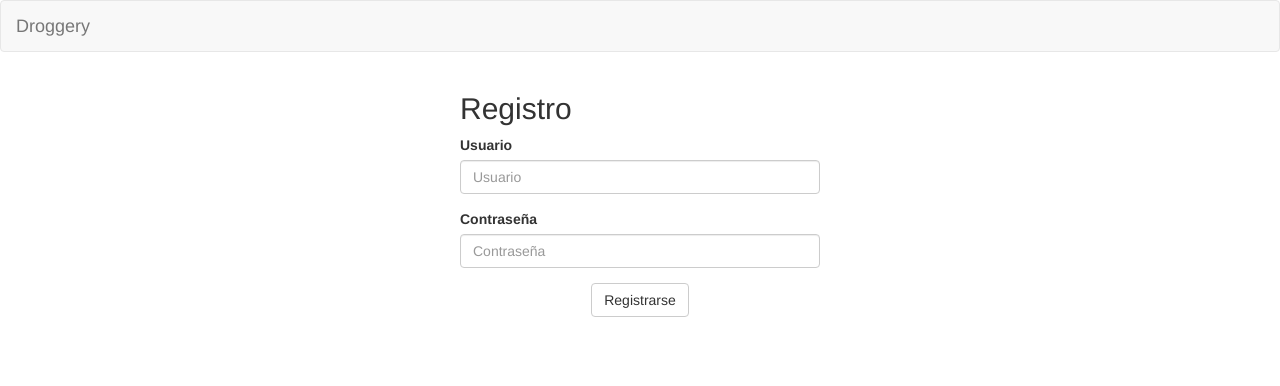
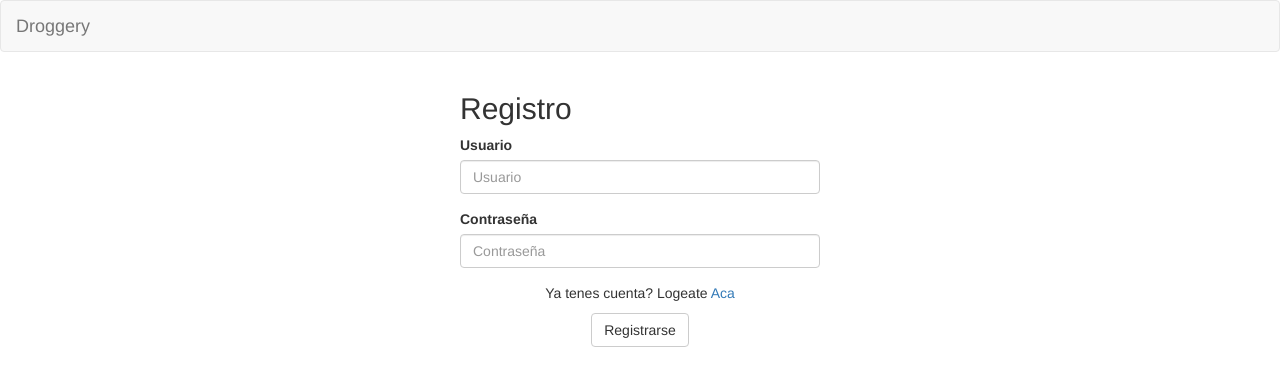
Before and after one commit to sebastianlp/final, a Flask app: page /register in a window 1280 px wide. Shown: the top 386 px of the page. Run offline with Flask 2, Linux system fonts and the light colour scheme; some libraries are stand-ins or nearby versions.

Commit message:
Registro y login navegables

```diff
--- a/templates/login.html
+++ b/templates/login.html
@@ -24,6 +24,7 @@
                     </div>
                 {% endif %}
                 <div class="text-center">
+                    <p>Aun sin cuenta? Registrate <a href="{{ url_for('register') }}">Aca</a></p>
                     <button type="submit" class="btn btn-default">Ingresar</button>
                 </div>
             </form>
--- a/templates/register.html
+++ b/templates/register.html
@@ -25,6 +25,9 @@
         </div>
         {% endif %}
         <div class="text-center">
+          <p>Ya tenes cuenta? Logeate
+            <a href="{{ url_for('login') }}">Aca</a>
+          </p>
           <button type="submit" class="btn btn-default">Registrarse</button>
         </div>
       </form>
```
